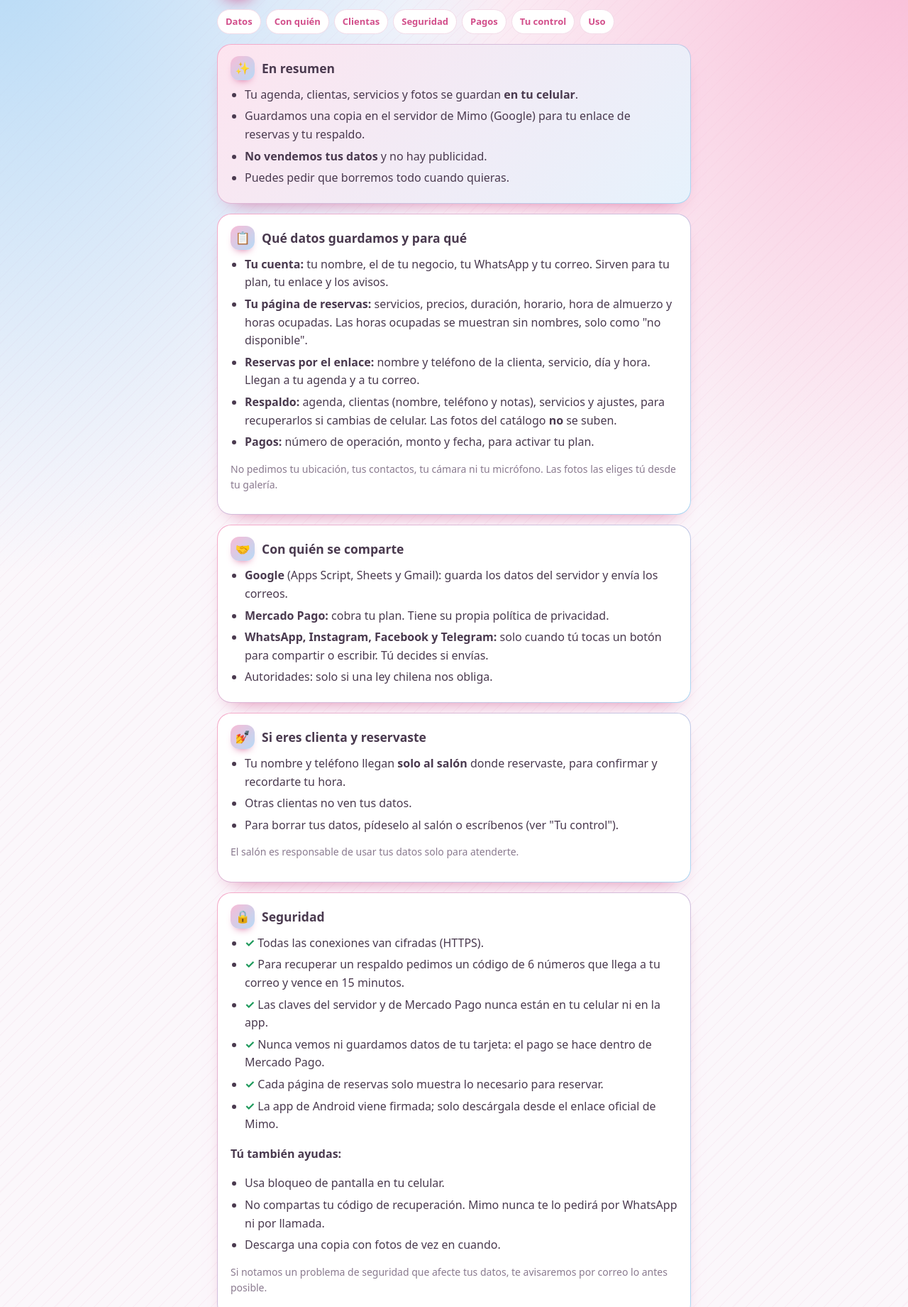
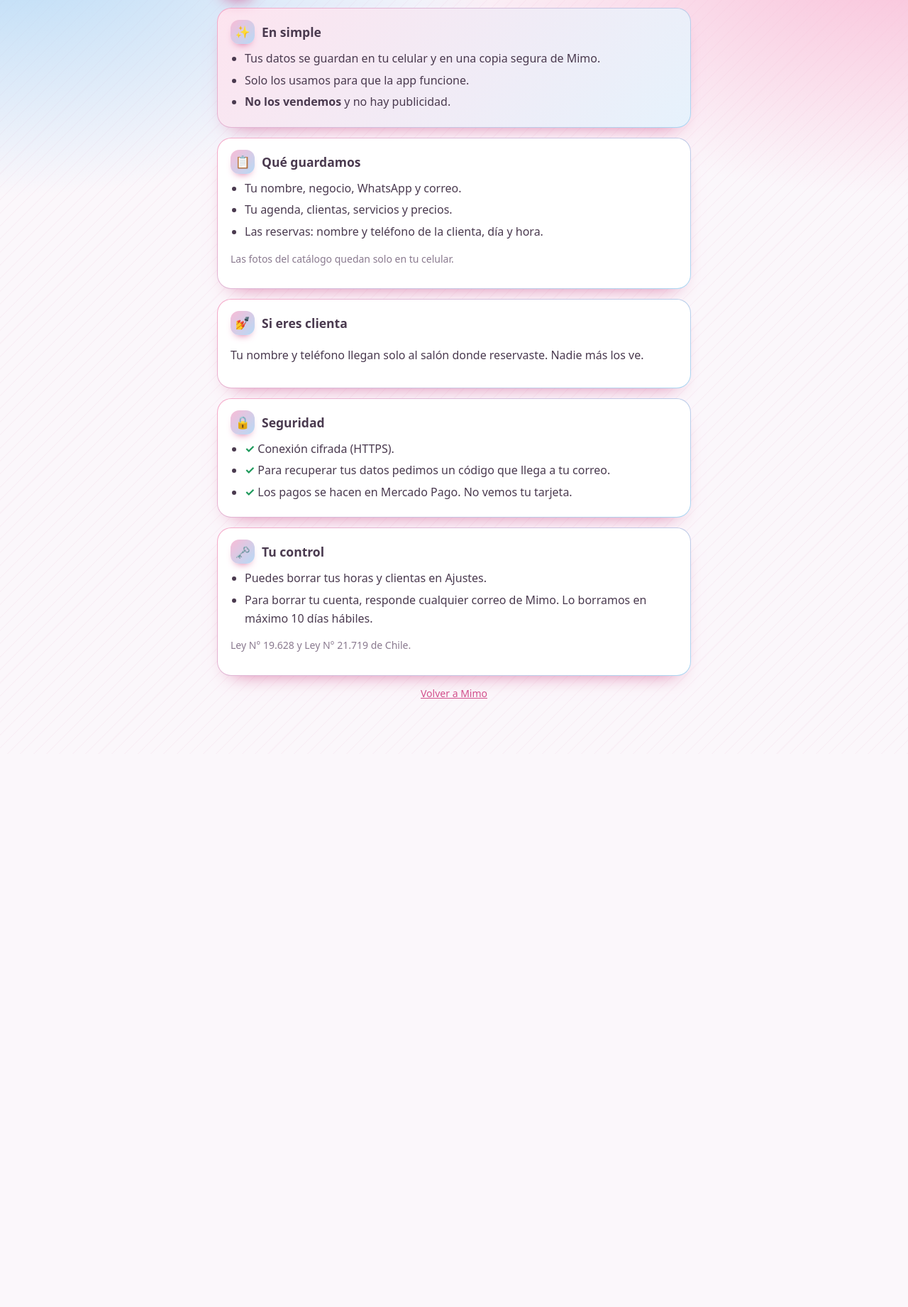
Before and after one commit to mimo-cl/mimo-cl.github.io, a plain HTML site: page privacidad.html in a window 1280 px wide. Shown: the part 87-1928 px from the top of the page at 71% size. After the commit the page ends 1149 px from the top, so only its background shows below. Drawn offline with Linux system fonts and the light colour scheme.

Commit message:
Mimo: política de privacidad y seguridad más simple

```diff
--- a/privacidad.html
+++ b/privacidad.html
@@ -28,83 +28,37 @@ ul{padding-left:20px;margin:6px 0}li{margin:5px 0}a{color:var(--plum)}
 <main>
 <div class="top"><img src="icon-192.png" alt=""><div><h1>Privacidad y seguridad</h1><div class="muted">Mimo · agenda de belleza · actualizada el 22 de noviembre de 2026</div></div></div>
 
-<nav class="idx"><a href="#datos">Datos</a><a href="#compartir">Con quién</a><a href="#clientas">Clientas</a><a href="#seguridad">Seguridad</a><a href="#pagos">Pagos</a><a href="#control">Tu control</a><a href="#uso">Uso</a></nav>
-
-<div class="card res"><h2><i>✨</i>En resumen</h2>
+<div class="card res"><h2><i>✨</i>En simple</h2>
 <ul>
-<li>Tu agenda, clientas, servicios y fotos se guardan <b>en tu celular</b>.</li>
-<li>Guardamos una copia en el servidor de Mimo (Google) para tu enlace de reservas y tu respaldo.</li>
-<li><b>No vendemos tus datos</b> y no hay publicidad.</li>
-<li>Puedes pedir que borremos todo cuando quieras.</li>
+<li>Tus datos se guardan en tu celular y en una copia segura de Mimo.</li>
+<li>Solo los usamos para que la app funcione.</li>
+<li><b>No los vendemos</b> y no hay publicidad.</li>
 </ul></div>
 
-<div class="card" id="datos"><h2><i>📋</i>Qué datos guardamos y para qué</h2>
+<div class="card" id="datos"><h2><i>📋</i>Qué guardamos</h2>
 <ul>
-<li><b>Tu cuenta:</b> tu nombre, el de tu negocio, tu WhatsApp y tu correo. Sirven para tu plan, tu enlace y los avisos.</li>
-<li><b>Tu página de reservas:</b> servicios, precios, duración, horario, hora de almuerzo y horas ocupadas. Las horas ocupadas se muestran sin nombres, solo como "no disponible".</li>
-<li><b>Reservas por el enlace:</b> nombre y teléfono de la clienta, servicio, día y hora. Llegan a tu agenda y a tu correo.</li>
-<li><b>Respaldo:</b> agenda, clientas (nombre, teléfono y notas), servicios y ajustes, para recuperarlos si cambias de celular. Las fotos del catálogo <b>no</b> se suben.</li>
-<li><b>Pagos:</b> número de operación, monto y fecha, para activar tu plan.</li>
+<li>Tu nombre, negocio, WhatsApp y correo.</li>
+<li>Tu agenda, clientas, servicios y precios.</li>
+<li>Las reservas: nombre y teléfono de la clienta, día y hora.</li>
 </ul>
-<p class="muted">No pedimos tu ubicación, tus contactos, tu cámara ni tu micrófono. Las fotos las eliges tú desde tu galería.</p></div>
+<p class="muted">Las fotos del catálogo quedan solo en tu celular.</p></div>
 
-<div class="card" id="compartir"><h2><i>🤝</i>Con quién se comparte</h2>
-<ul>
-<li><b>Google</b> (Apps Script, Sheets y Gmail): guarda los datos del servidor y envía los correos.</li>
-<li><b>Mercado Pago:</b> cobra tu plan. Tiene su propia política de privacidad.</li>
-<li><b>WhatsApp, Instagram, Facebook y Telegram:</b> solo cuando tú tocas un botón para compartir o escribir. Tú decides si envías.</li>
-<li>Autoridades: solo si una ley chilena nos obliga.</li>
-</ul></div>
-
-<div class="card" id="clientas"><h2><i>💅</i>Si eres clienta y reservaste</h2>
-<ul>
-<li>Tu nombre y teléfono llegan <b>solo al salón</b> donde reservaste, para confirmar y recordarte tu hora.</li>
-<li>Otras clientas no ven tus datos.</li>
-<li>Para borrar tus datos, pídeselo al salón o escríbenos (ver "Tu control").</li>
-</ul>
-<p class="muted">El salón es responsable de usar tus datos solo para atenderte.</p></div>
+<div class="card" id="clientas"><h2><i>💅</i>Si eres clienta</h2>
+<p>Tu nombre y teléfono llegan solo al salón donde reservaste. Nadie más los ve.</p></div>
 
 <div class="card" id="seguridad"><h2><i>🔒</i>Seguridad</h2>
 <ul>
-<li><span class="ok">✓</span> Todas las conexiones van cifradas (HTTPS).</li>
-<li><span class="ok">✓</span> Para recuperar un respaldo pedimos un código de 6 números que llega a tu correo y vence en 15 minutos.</li>
-<li><span class="ok">✓</span> Las claves del servidor y de Mercado Pago nunca están en tu celular ni en la app.</li>
-<li><span class="ok">✓</span> Nunca vemos ni guardamos datos de tu tarjeta: el pago se hace dentro de Mercado Pago.</li>
-<li><span class="ok">✓</span> Cada página de reservas solo muestra lo necesario para reservar.</li>
-<li><span class="ok">✓</span> La app de Android viene firmada; solo descárgala desde el enlace oficial de Mimo.</li>
-</ul>
-<p><b>Tú también ayudas:</b></p>
-<ul>
-<li>Usa bloqueo de pantalla en tu celular.</li>
-<li>No compartas tu código de recuperación. Mimo nunca te lo pedirá por WhatsApp ni por llamada.</li>
-<li>Descarga una copia con fotos de vez en cuando.</li>
-</ul>
-<p class="muted">Si notamos un problema de seguridad que afecte tus datos, te avisaremos por correo lo antes posible.</p></div>
-
-<div class="card" id="pagos"><h2><i>💳</i>Plan y pagos</h2>
-<ul>
-<li>Los primeros 30 días son gratis.</li>
-<li>Después el plan cuesta $4.990 al mes, con descuento si pagas 3, 6 o 12 meses.</li>
-<li>Si no renuevas, la app se pausa, pero tus datos quedan guardados.</li>
-<li>Puedes dejar de pagar cuando quieras. No hay cobros automáticos escondidos.</li>
+<li><span class="ok">✓</span> Conexión cifrada (HTTPS).</li>
+<li><span class="ok">✓</span> Para recuperar tus datos pedimos un código que llega a tu correo.</li>
+<li><span class="ok">✓</span> Los pagos se hacen en Mercado Pago. No vemos tu tarjeta.</li>
 </ul></div>
 
 <div class="card" id="control"><h2><i>🗝️</i>Tu control</h2>
 <ul>
-<li>En Ajustes puedes descargar una copia, borrar horas y clientas, o recuperar tus datos.</li>
-<li>Para borrar tu cuenta y todo lo del servidor, responde cualquier correo de Mimo pidiendo la eliminación. Lo hacemos en máximo 10 días hábiles.</li>
-<li>Puedes pedir ver, corregir o borrar tus datos cuando quieras.</li>
-<li>Desinstalar la app borra los datos del celular.</li>
+<li>Puedes borrar tus horas y clientas en Ajustes.</li>
+<li>Para borrar tu cuenta, responde cualquier correo de Mimo. Lo borramos en máximo 10 días hábiles.</li>
 </ul>
-<p class="muted">Tratamos los datos según la Ley N° 19.628 de Chile y la Ley N° 21.719 de protección de datos personales.</p></div>
-
-<div class="card" id="uso"><h2><i>📌</i>Uso de Mimo</h2>
-<ul>
-<li>Mimo es para salones y profesionales de belleza. Úsalo solo para agendar y atender a tus clientas.</li>
-<li>No subas fotos ni datos de personas sin su permiso.</li>
-<li>Mimo no está hecho para menores de 18 años como dueñas de cuenta.</li>
-<li>Si cambiamos esta política, lo avisaremos en la app y cambiará la fecha de arriba.</li>
-</ul></div>
+<p class="muted">Ley N° 19.628 y Ley N° 21.719 de Chile.</p></div>
 
 <p class="muted" style="text-align:center"><a href="./">Volver a Mimo</a></p>
 </main>
--- a/sw.js
+++ b/sw.js
@@ -1,5 +1,5 @@
 // Mimo: guarda la app en el celular para que funcione sin internet.
-const VERSION = 'mimo-v16';
+const VERSION = 'mimo-v17';
 const ARCHIVOS = ['./', './index.html', './reserva.html', './r.html', './manifest.webmanifest',
   './icon-192.png', './icon-512.png', './icon-maskable.png', './apple-touch-icon.png', './privacidad.html'];
 
```
